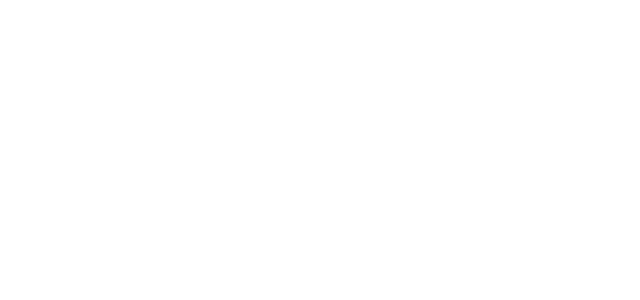
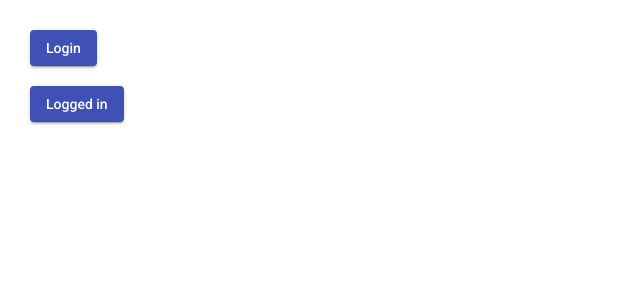
Before and after one commit to och-karr/ng-authorization-project, an Angular app: page / in a window 1280 px wide. Shown: the top 300 px of the page, without its empty margins (0-640 px from the left). Built offline with nearby package versions, Linux system fonts and the light colour scheme.

Commit message:
feat: finish task

```diff
--- a/src/app/app-routing.module.ts
+++ b/src/app/app-routing.module.ts
@@ -2,26 +2,29 @@ import { NgModule } from '@angular/core';
 import { RouterModule } from '@angular/router';
 import { LoginComponent } from './components/login/login.component';
 import { LoggedInComponent } from './components/logged-in/logged-in.component';
+import { HomeComponent } from './components/home/home.component';
 import { LoginComponentModule } from './components/login/login.component-module';
 import { AuthServiceModule } from './services/auth.service-module';
 import { LoggedInComponentModule } from './components/logged-in/logged-in.component-module';
+import { HomeComponentModule } from './components/home/home.component-module';
 import {LoginGuard} from "./guards/login/login.guard";
 
 @NgModule({
   imports: [RouterModule.forRoot([
     {
-      path: 'login',
+      path: 'auto-login/login',
       component: LoginComponent,
       canActivate: [LoginGuard],
-      data: {expected: false, redirectUrl: '/logged-in'}
+      data: {expected: false, redirectUrl: '/auto-login/logged-in'}
     },
     {
-      path: 'logged-in',
+      path: 'auto-login/logged-in',
       component: LoggedInComponent,
       canActivate: [LoginGuard],
-      data: {expected: true, redirectUrl: '/login'}
-    }
-  ]), LoginComponentModule, AuthServiceModule, LoggedInComponentModule],
+      data: {expected: true, redirectUrl: '/auto-login/login'}
+    },
+    { path: '', component: HomeComponent }
+  ]), LoginComponentModule, AuthServiceModule, LoggedInComponentModule, HomeComponentModule],
   exports: [RouterModule]
 })
 export class AppRoutingModule {
--- /dev/null
+++ b/src/app/components/home/home.component-module.ts
@@ -0,0 +1,16 @@
+import { NgModule } from '@angular/core';
+import { HomeComponent } from './home.component';
+import {RouterLink} from "@angular/router";
+import {MatButtonModule} from "@angular/material/button";
+
+@NgModule({
+  imports: [
+    RouterLink,
+    MatButtonModule
+  ],
+  declarations: [HomeComponent],
+  providers: [],
+  exports: [HomeComponent]
+})
+export class HomeComponentModule {
+}
--- /dev/null
+++ b/src/app/components/home/home.component.html
@@ -0,0 +1,8 @@
+<div class="home-buttons-container">
+  <div class="home-button">
+    <button type="button" mat-raised-button color="primary" [routerLink]="'/auto-login/login'">Login</button>
+  </div>
+  <div class="home-button">
+    <button type="button" mat-raised-button color="primary" [routerLink]="'/auto-login/logged-in'">Logged in</button>
+  </div>
+</div>
--- /dev/null
+++ b/src/app/components/home/home.component.scss
@@ -0,0 +1,7 @@
+.home-buttons-container {
+  padding: 20px;
+}
+
+.home-button {
+  padding: 10px;
+}
--- /dev/null
+++ b/src/app/components/home/home.component.ts
@@ -0,0 +1,11 @@
+import { ChangeDetectionStrategy, Component, ViewEncapsulation } from '@angular/core';
+
+@Component({
+  selector: 'app-home',
+  styleUrls: ['./home.component.scss'],
+  templateUrl: './home.component.html',
+  encapsulation: ViewEncapsulation.None,
+  changeDetection: ChangeDetectionStrategy.OnPush
+})
+export class HomeComponent {
+}
--- a/src/app/components/login/login.component.ts
+++ b/src/app/components/login/login.component.ts
@@ -27,7 +27,7 @@ export class LoginComponent {
       })
       .subscribe({
         next: () => {
-          this._router.navigate(['/', 'logged-in'])
+          this._router.navigate(['/auto-login', 'logged-in'])
         },
         error: () => {
         }
```
